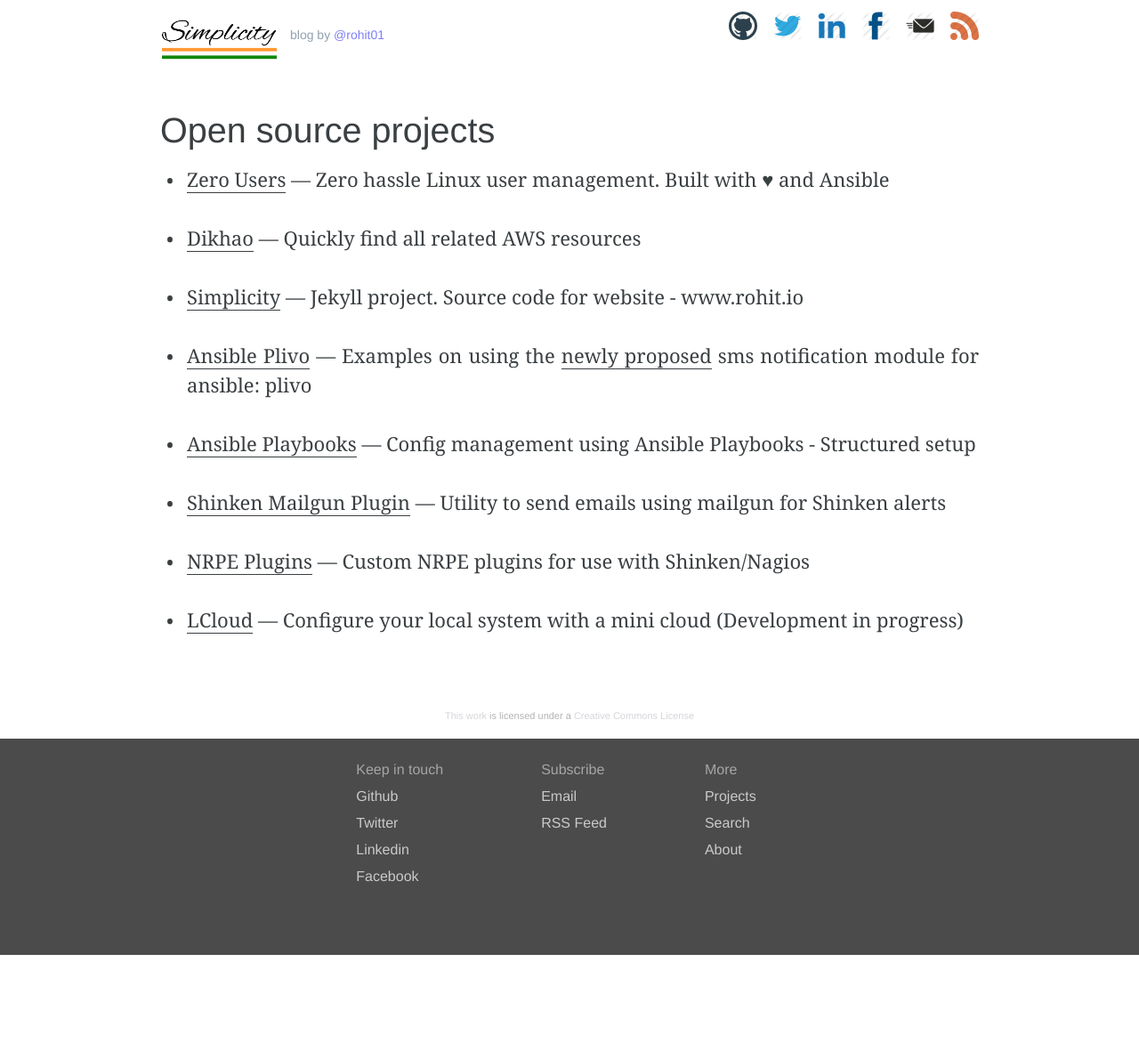
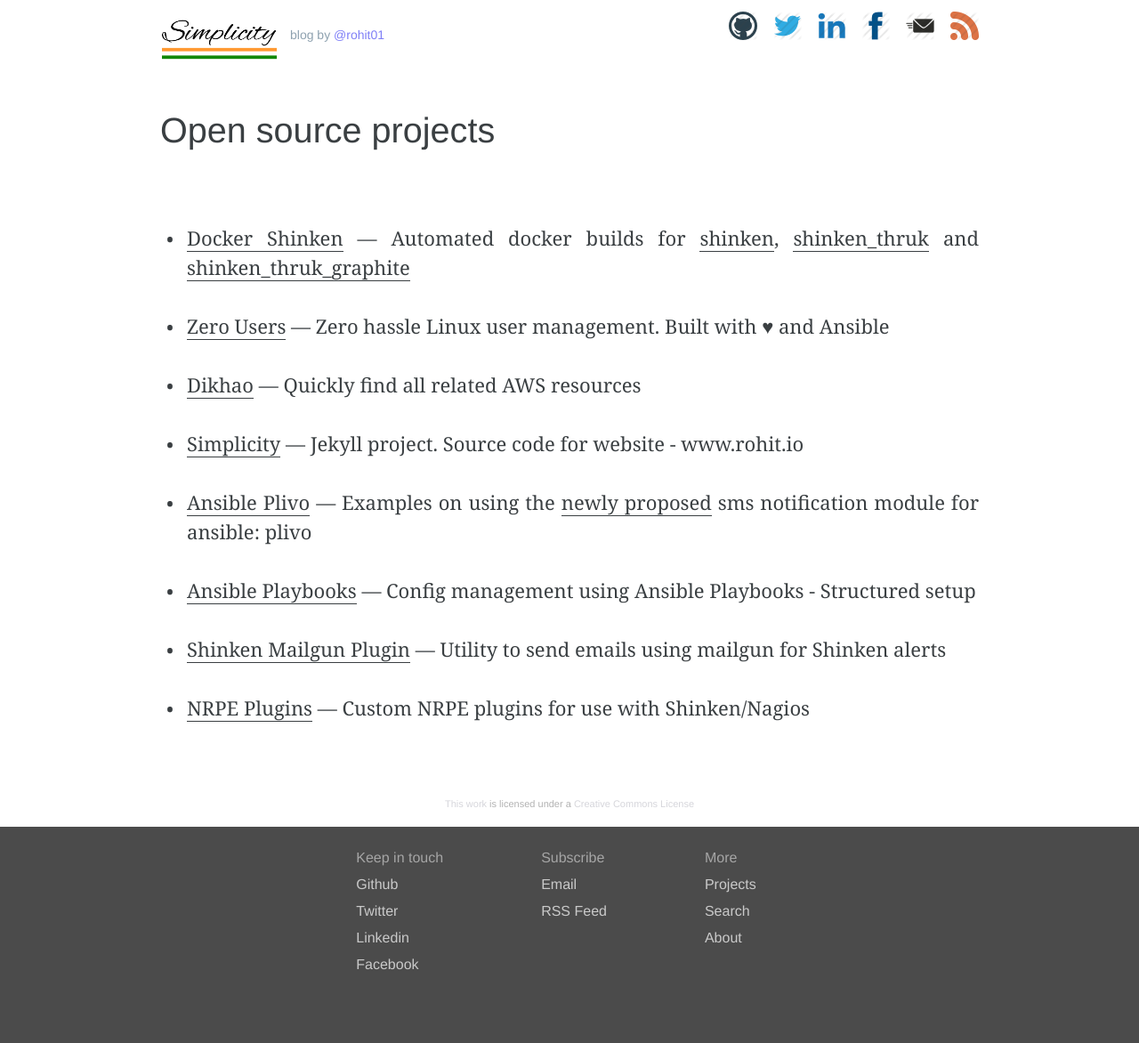
Before and after one commit to rohit01/blog_backup, a Jekyll site: the page built from projects/index.md, in a window 1280 px wide. Shown: the whole page at 89% size. Built offline with Jekyll 4.4.1, drawn with Linux system fonts in a browser that asks for light colours; Markdown is read by kramdown in place of the engine named in the settings; before the commit the page ends 1073 px from its top, so only the background shows below that.

Commit message:
Project info odded: Docker Shinken

```diff
--- a/_includes/projects.md
+++ b/_includes/projects.md
@@ -1,4 +1,8 @@
 ## Open source projects
+
+<br />
+
+* [Docker Shinken](https://github.com/rohit01/docker_shinken) &mdash; Automated docker builds for [shinken](https://registry.hub.docker.com/u/rohit01/shinken/), [shinken_thruk](https://registry.hub.docker.com/u/rohit01/shinken_thruk/) and [shinken_thruk_graphite](https://registry.hub.docker.com/u/rohit01/shinken_thruk_graphite/)
 
 * [Zero Users](https://github.com/rohit01/zero-users) &mdash; Zero hassle Linux user management. Built with ♥ and Ansible
 
@@ -13,5 +17,3 @@
 * [Shinken Mailgun Plugin](https://github.com/rohit01/shinken_mailgun_plugin) &mdash; Utility to send emails using mailgun for Shinken alerts
 
 * [NRPE Plugins](https://github.com/rohit01/nrpe-plugins) &mdash; Custom NRPE plugins for use with Shinken/Nagios
-
-* [LCloud](https://github.com/rohit01/lcloud) &mdash; Configure your local system with a mini cloud (Development in progress)
```
